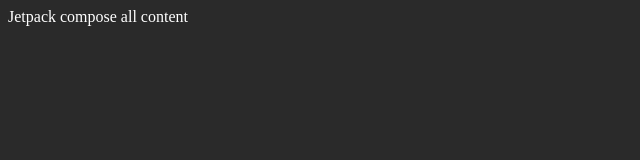
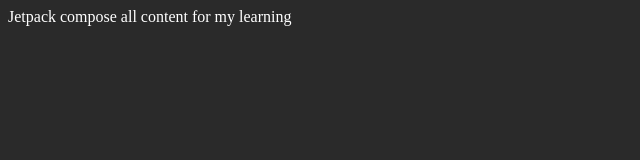
Before and after one commit to 1171abhi/Android_Publish, a plain HTML site: page index.html in a window 1280 px wide. Shown: the whole page, without its empty margins (0-640 px from the left). Drawn offline with Linux system fonts and the light colour scheme.

Commit message:
modified:   index.html

```diff
--- a/index.html
+++ b/index.html
@@ -7,6 +7,6 @@
     <link rel="stylesheet" href="style.css">
 </head>
 <body>
-    Jetpack compose all content
+    Jetpack compose all content for my learning
 </body>
 </html>
```
